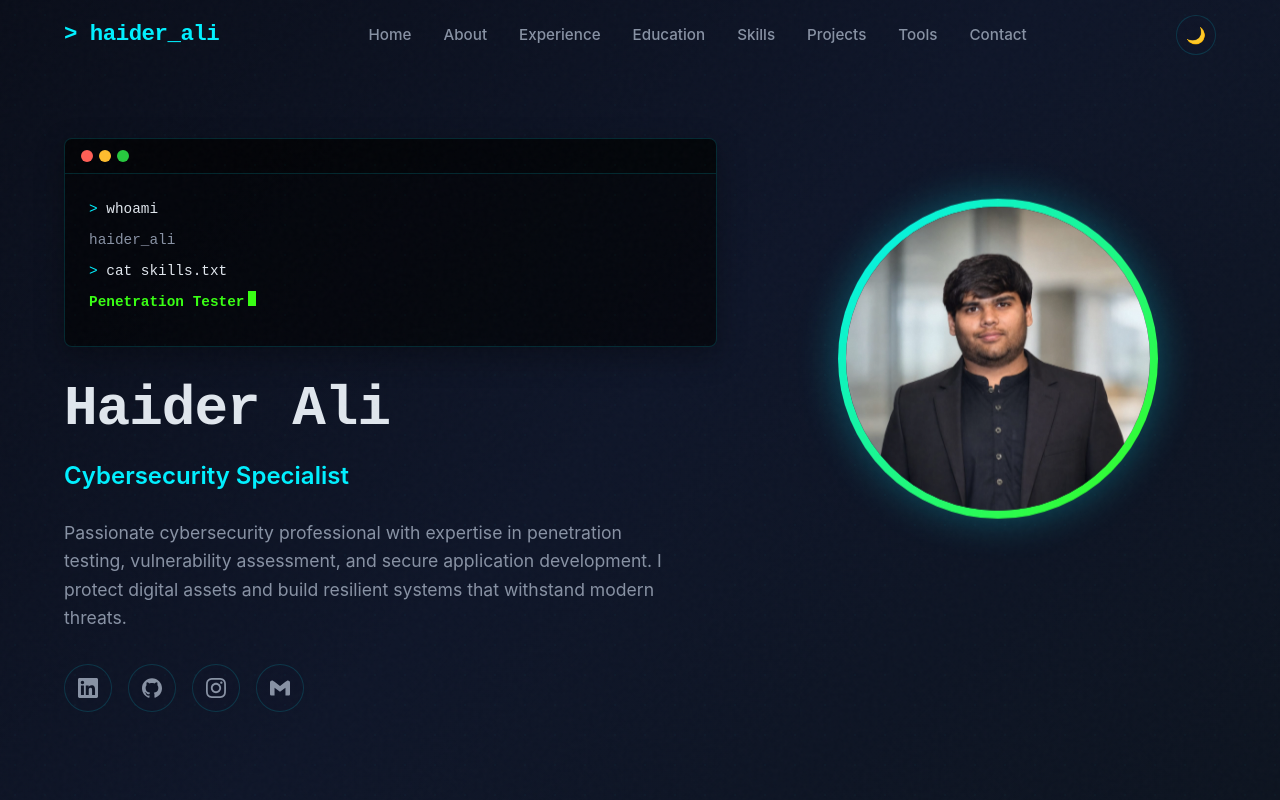
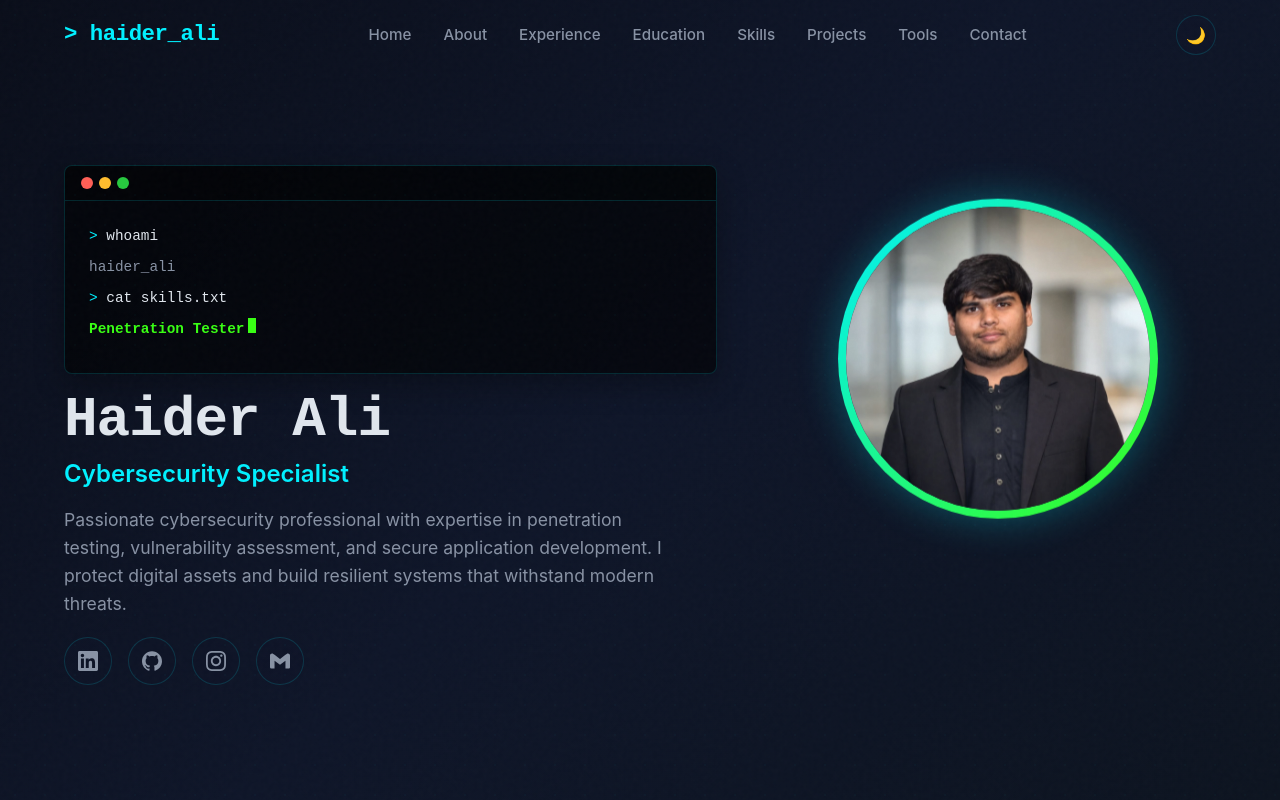
Before and after one commit to Haider-Ali-05/haiderali-portfolio, a plain HTML site: page index.html in a window 1280 px wide. Shown: the top 800 px of the page. Drawn offline with nearby package versions, Linux system fonts and the light colour scheme; no server answers.

Commit message:
Compress vertical spacing in hero section to fit social links

```diff
--- a/css/main.css
+++ b/css/main.css
@@ -272,7 +272,7 @@ button {
   border: 1px solid var(--border-color);
   border-radius: 8px;
   overflow: hidden;
-  margin-bottom: 2rem;
+  margin-bottom: 1rem;
   box-shadow: 0 10px 30px rgba(0,0,0,0.3);
 }
 
@@ -338,7 +338,7 @@ button {
   font-size: 3.5rem;
   font-weight: 800;
   line-height: 1.1;
-  margin-bottom: 1rem;
+  margin-bottom: 0.2rem;
   font-family: 'JetBrains Mono', monospace;
   letter-spacing: -1px;
 }
@@ -347,14 +347,14 @@ button {
   font-size: 1.5rem;
   font-weight: 600;
   color: var(--accent-primary);
-  margin-bottom: 1.5rem;
+  margin-bottom: 0.8rem;
 }
 
 .hero-bio {
   color: var(--text-secondary);
   font-size: 1.1rem;
   max-width: 600px;
-  margin-bottom: 2rem;
+  margin-bottom: 1.2rem;
 }
 
 .hero-social {
```
